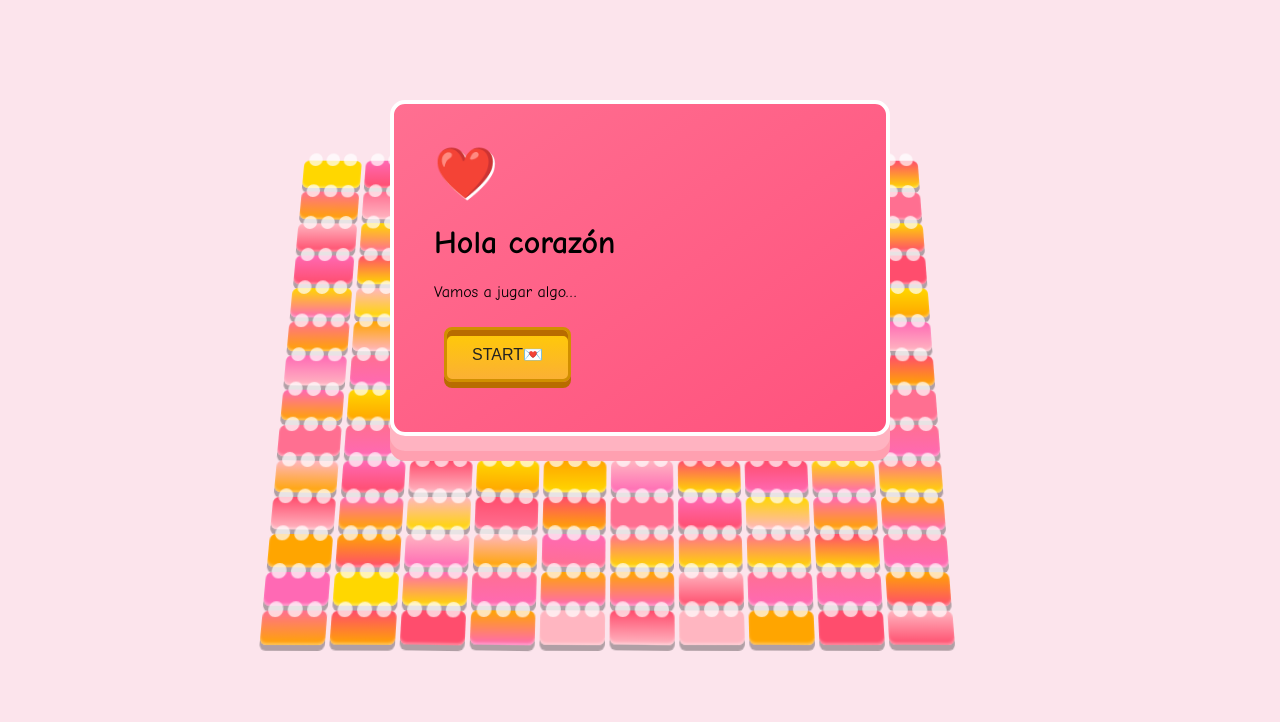
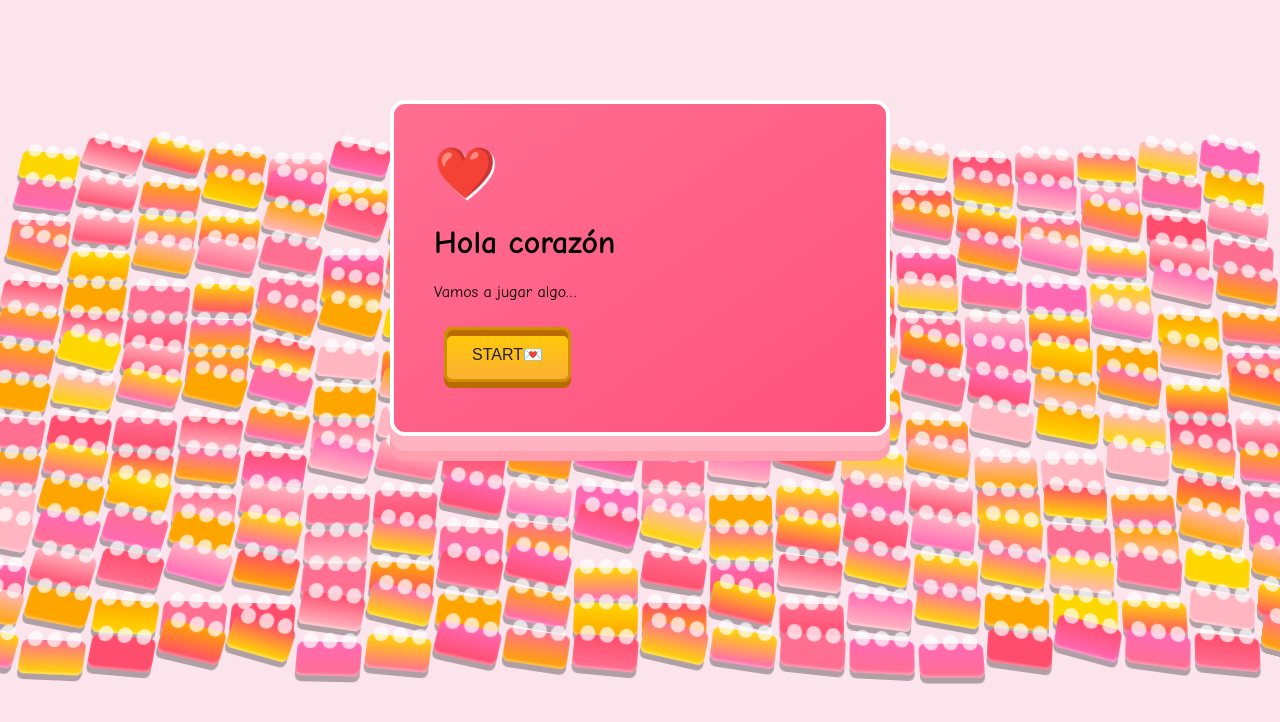
Before and after one commit to ferpargamo-eng/Juego-, a plain HTML site: page index.html in a window 1280 px wide. Drawn offline with nearby package versions, Linux system fonts and the light colour scheme.

Commit message:
Add files via upload

```diff
--- a/index.html
+++ b/index.html
@@ -9,16 +9,16 @@
     font-family: "Comic Sans MS", cursive, sans-serif;
     background: #fce4ec;
     overflow-x: hidden;
-    perspective: 1000px; /* perspectiva para 3D */
+    perspective: 1200px; /* Ajustamos la perspectiva 3D */
   }
 
-  /* 🌈 Fondo LEGO 3D tipo muro */
+  /* Fondo LEGO 3D con más bloques */
   .lego-wall {
     position: absolute;
     top: 0;
     left: 50%;
     transform: translateX(-50%) rotateX(15deg);
-    width: 700px;
+    width: 100%;
     height: 100%;
     display: flex;
     flex-wrap: wrap;
@@ -35,6 +35,7 @@
     position: relative;
     box-shadow: 0 5px 0 rgba(0,0,0,0.3), inset 0 -2px 2px rgba(255,255,255,0.3);
     transform-style: preserve-3d;
+    animation: floatBlocks 10s linear infinite;
   }
 
   .lego-block::before {
@@ -49,7 +50,13 @@
     box-shadow: 18px 0 rgba(255,255,255,0.7), 36px 0 rgba(255,255,255,0.7);
   }
 
-  /* Tarjeta LEGO 3D */
+  @keyframes floatBlocks {
+    0% { transform: translateY(0) rotate(0deg); }
+    50% { transform: translateY(-20px) rotate(15deg); }
+    100% { transform: translateY(0) rotate(0deg); }
+  }
+
+  /* 🌟 Tarjeta LEGO 3D */
   .card-container {
     position: relative;
     max-width: 500px;
@@ -145,16 +152,17 @@
 <script>
 const colors = ['#ff4d6d','#ff6f91','#ffb6c1','#ff69b4','#ffd700','#ffa500'];
 
-// Generar muro LEGO 3D
+// Generar muro LEGO 3D con más bloques
 function generarMuro() {
   const wall = document.getElementById('legoWall');
-  for(let i=0;i<140;i++){
+  for(let i=0; i<300; i++) {
     const block = document.createElement('div');
-    block.className='lego-block';
-    const c1=colors[Math.floor(Math.random()*colors.length)];
-    const c2=colors[Math.floor(Math.random()*colors.length)];
-    block.style.background=`linear-gradient(to bottom, ${c1}, ${c2})`;
-    block.style.transform=`rotateX(${Math.random()*10}deg) rotateY(${Math.random()*10}deg)`;
+    block.className = 'lego-block';
+    const c1 = colors[Math.floor(Math.random() * colors.length)];
+    const c2 = colors[Math.floor(Math.random() * colors.length)];
+    block.style.background = `linear-gradient(to bottom, ${c1}, ${c2})`;
+    block.style.transform = `rotateX(${Math.random() * 15}deg) rotateY(${Math.random() * 15}deg)`;
+    block.style.animationDelay = `${Math.random() * 5}s`;
     wall.appendChild(block);
   }
 }
@@ -194,43 +202,43 @@ function nextStep(step) {
   clickSound.play();
   setTimeout(()=>{ game.style.animation=""; },500);
 
-  if (step===1){
-    game.innerHTML=`<h1>Pregunta 1 💭</h1>
+  if (step === 1) {
+    game.innerHTML = `<h1>Pregunta 1 💭</h1>
     <p>¿Dónde fue nuestra primera cita?</p>
     <button onclick="correcta(2)">En Waffles and Coffee</button>
     <button onclick="incorrecta()">En Al Súper 🛒</button>`;
   }
 
-  if (step===2){
-    game.innerHTML=`<h1>Pregunta 2 💗</h1>
+  if (step === 2) {
+    game.innerHTML = `<h1>Pregunta 2 💗</h1>
     <p>¿Me seguirías amando si un día me convierto en una cebolla?</p>
-    <button onclick="incorrecta()">No, que asco mejor nadota</button>
+    <button onclick="incorrecta()">No, que asco mejor nada</button>
     <button onclick="correcta(3)">Ooooobvio que si 💕</button>`;
   }
 
-  if (step===3){
-    game.innerHTML=`<h1>Última pregunta 💘</h1>
+  if (step === 3) {
+    game.innerHTML = `<h1>Última pregunta 💘</h1>
     <p>Esta sí es MUY importante…</p>
     <h2>¿Quieres ser mi San Valentín? 🌹</h2>
     <button id="yesButton">SÍ 💞</button>
-    <button id="noButton">NOP</button>`;
+    <button id="noButton">NO 😳</button>`;
 
-    const yesBtn=document.getElementById('yesButton');
-    yesBtn.addEventListener('click',()=> {
+    const yesBtn = document.getElementById('yesButton');
+    yesBtn.addEventListener('click', () => {
       document.getElementById('correctSound').play();
       lanzarConfeti();
       mostrarPopup("💖 SABÍA QUE DIRÍAS QUE SÍ, TE AMOOO 💖", true);
     });
 
-    const noBtn=document.getElementById('noButton');
-    noBtn.addEventListener('mousemove',()=> {
-      const x=Math.random()*300;
-      const y=Math.random()*100;
-      noBtn.style.transform=`translate(${x}px, ${y}px) scale(1.1)`;
-      noBtn.style.transition="transform 0.1s";
-      setTimeout(()=>{ noBtn.style.transform=`translate(${x}px, ${y}px) scale(1)`; },100);
+    const noBtn = document.getElementById('noButton');
+    noBtn.addEventListener('mousemove', () => {
+      const x = Math.random() * 300;
+      const y = Math.random() * 100;
+      noBtn.style.transform = `translate(${x}px, ${y}px) scale(1.1)`;
+      noBtn.style.transition = "transform 0.1s";
+      setTimeout(() => { noBtn.style.transform = `translate(${x}px, ${y}px) scale(1)`; }, 100);
     });
-    noBtn.addEventListener('click',()=>{ mostrarPopup("no puedes decir que no!", false); });
+    noBtn.addEventListener('click', () => { mostrarPopup("no puedes decir que no!", false); });
   }
 }
 </script>
```
